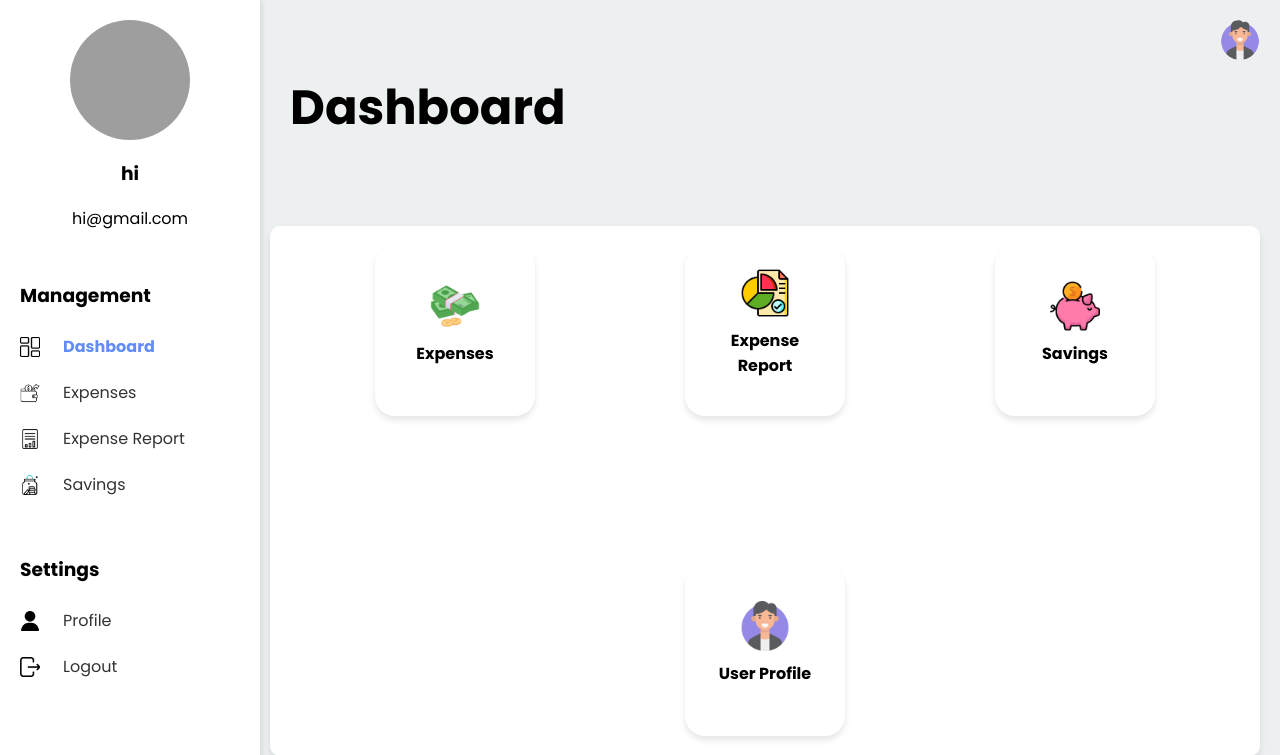
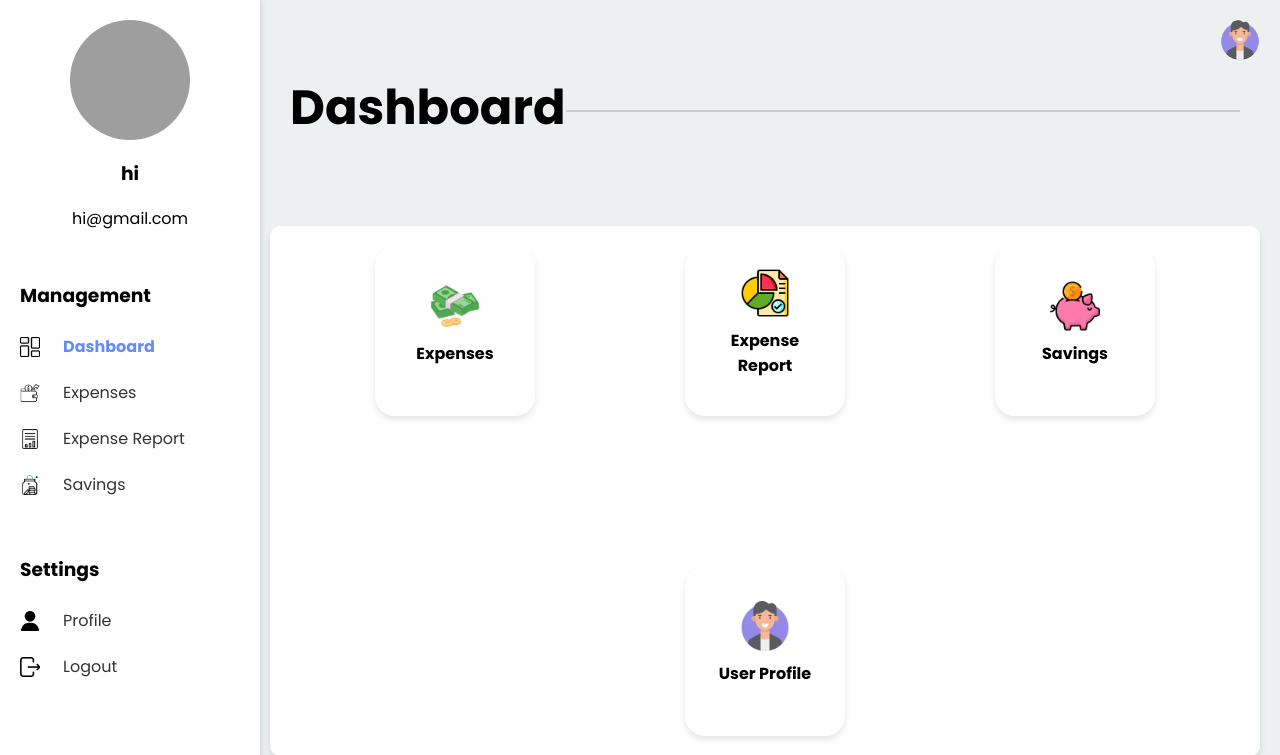
Before and after one commit to EmmanuelDedumo/StudentSaverManagementSystem, a Django app: page /dashboard/ in a window 1280 px wide. Shown: the top 755 px of the page. Run offline with Django 5.2, Linux system fonts and the light colour scheme; a user stored in the database is signed in; data comes from the database, SQL or seed files in the repository; both versions use the stored data as it was after the commit; grey boxes are pictures that could not be loaded.

Commit message:
3.8 commit

```diff
--- a/StudentExpenseSystem/ExpenseSystem/static/dashboard.css
+++ b/StudentExpenseSystem/ExpenseSystem/static/dashboard.css
@@ -162,3 +162,10 @@ canvas {
 .profile-dropdown:hover .dropdown-content {
     display: block;  /* Show the dropdown when hovering over the profile icon */
 }
+
+.profile-line {
+    width: 100%; /* Full width */
+    height: 2px; /* Line thickness */
+    background-color: #ccc; /* Line color */
+    margin-top: 5px; /* Adjust space between dropdown and the line */
+}
--- a/StudentExpenseSystem/ExpenseSystem/templates/dashboard.html
+++ b/StudentExpenseSystem/ExpenseSystem/templates/dashboard.html
@@ -24,6 +24,7 @@
                     <a href="{% url 'logout' %}">Logout</a>
                 </div>
             </div>
+            <div class="profile-line"></div>
         </div>
 
 
```
Also changed, not shown: StudentExpenseSystem/db.sqlite3.
